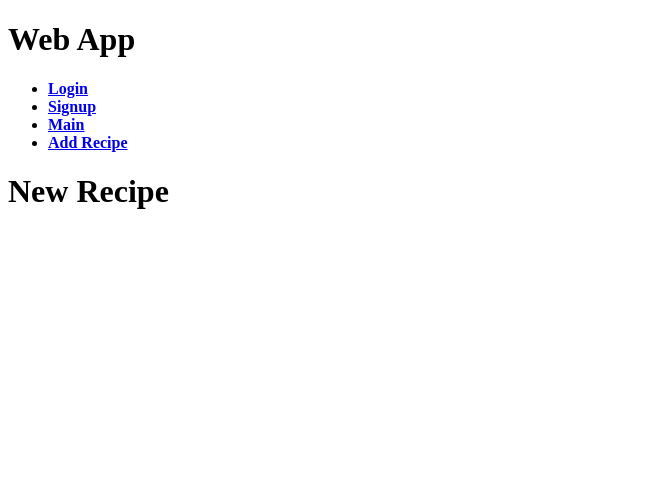
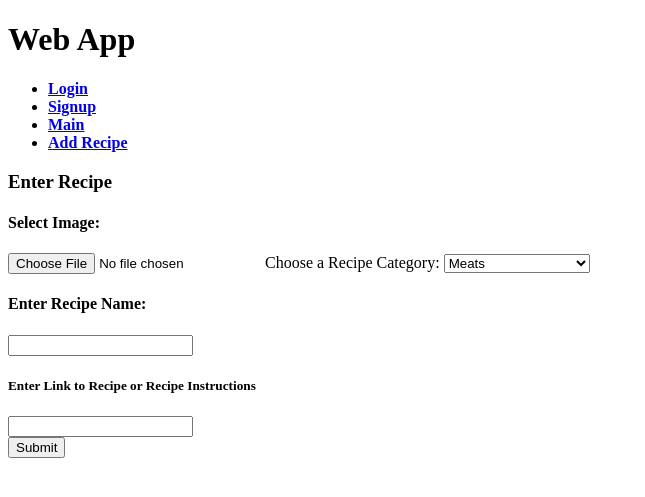
Before and after one commit to caadzima/webapp, a Flask app: page /recipe in a window 1280 px wide. Shown: the top 497 px of the page, without its empty margins (0-645 px from the left). Run offline with Flask 2, Linux system fonts and the light colour scheme.

Commit message:
add form to recipe page

```diff
--- a/templates/recipe.html
+++ b/templates/recipe.html
@@ -8,7 +8,57 @@
     {% extends "template.html" %}
     {% block content %}
 
-    <h1> New Recipe </h1>
+    <h3 class="title">Enter Recipe</h3>
+        <div class="box">
+            <form method="POST">
+              <h4>Select Image:</h4>
+              <input type="file" name="recipePhoto" id="recipePhoto">
+              <label for="Recipe Type">Choose a Recipe Category:</label>
+              <select name="category" id="category">
+                <optgroup label="Main Courses">
+                  <option value="Meats">Meats</option>
+                  <option value="Pasta">Pasta</option>
+                  <option value="Seafood">Seafood</option>
+                  <option value="Veggie">Veggie</option>
+                  <option value="Pizza">Pizza</option>
+                  <option value="Sandwich">Sandwich/Wraps</option>
+                  <option value="Greek">Greek</option>
+                  <option value="Mexican">Mexican</option>
+                  <option value="Other">Other</option>
+                </optgroup>
+                <optgroup label="Appetizers and Sides">
+                  <option value="Dips">Dips and Cheeses</option>
+                  <option value="Bread">Bread</option>
+                  <option value="Other">Other</option>
+                </optgroup>
+                <optgroup label="Desserts">
+                  <option value="Cookies">Cookies</option>
+                  <option value="Brownies">Brownies</option>
+                  <option value="Cakes">Cakes</option>
+                  <option value="Tarts">Tarts</option>
+                  <option value="Pastries">Pastries</option>
+                  <option value="Bread">Bread</option>
+                  <option value="Pies">Pie</option>
+                  <option value="Cupcakes">Cupcakes</option>
+                  <option value="Muffins">Muffins</option>
+                  <option value="Other">Other</option>
+                </optgroup>
+              </select>
+                <div class="field">
+                      <div class="control">
+                            <h4>Enter Recipe Name:</h4>
+                            <input type="input" name="recipe name" id="recipeName">
+                      </div>
+                </div>
+                <div class="field">
+                      <div class="control">
+                            <h5>Enter Link to Recipe or Recipe Instructions</h5>
+                            <input type="input" name="recipe ins" id="recipe ins">
+                      </div>
+                </div>
+                <button type="submit" id= "add recipe">Submit</button>
+            </form>
+          </div>
 
     {% endblock %}
   </body>
--- a/templates/signup.html
+++ b/templates/signup.html
@@ -11,7 +11,7 @@
             {% extends "template.html" %}
 
             {% block content %}
-            <div class="column is-4 is-offset-4">
+            <div>
                 <h3 class="title">Signup</h3>
                 <div class="box">
                     <form method="POST">
```
Also changed, not shown: mydb.db.
